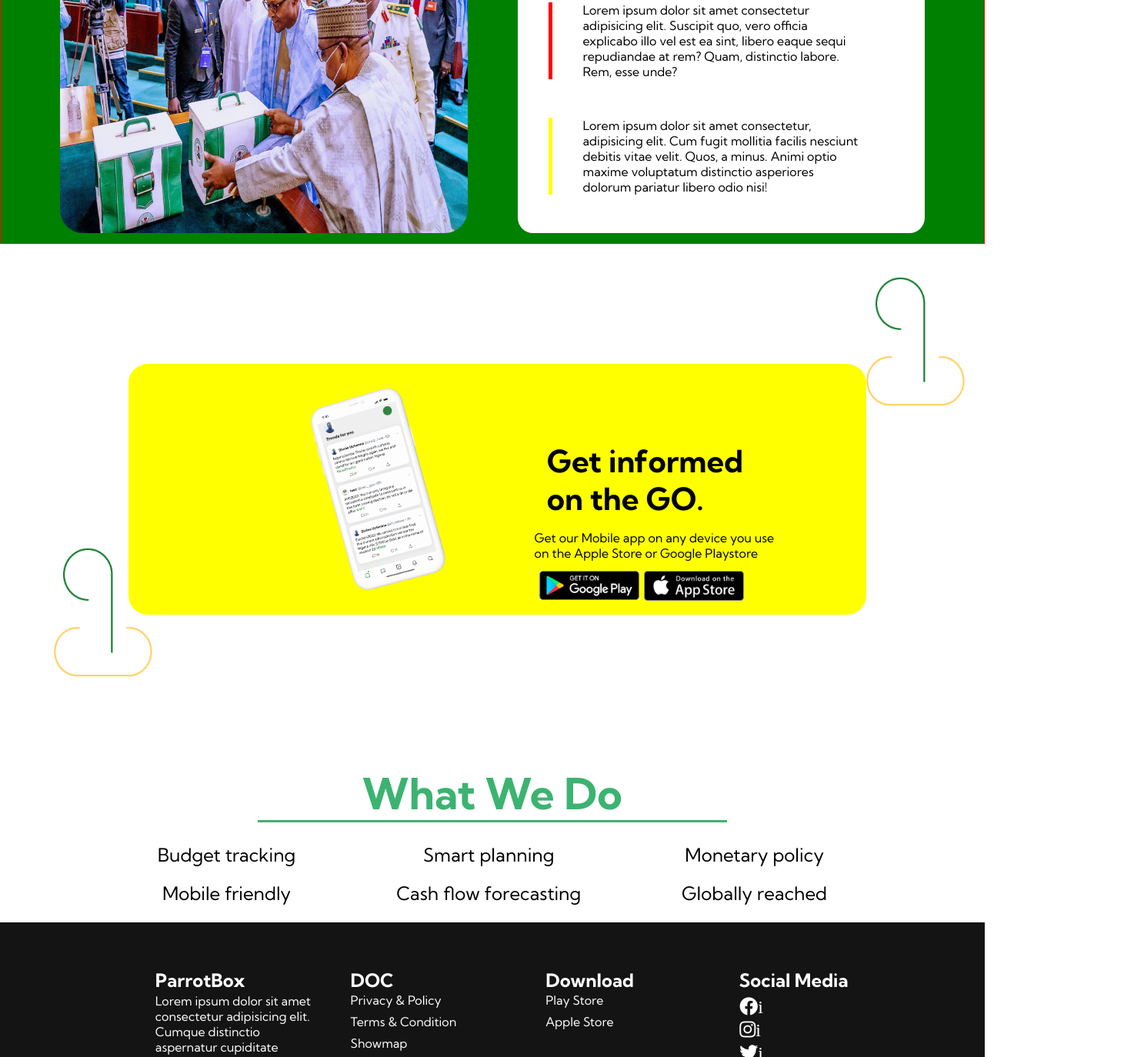
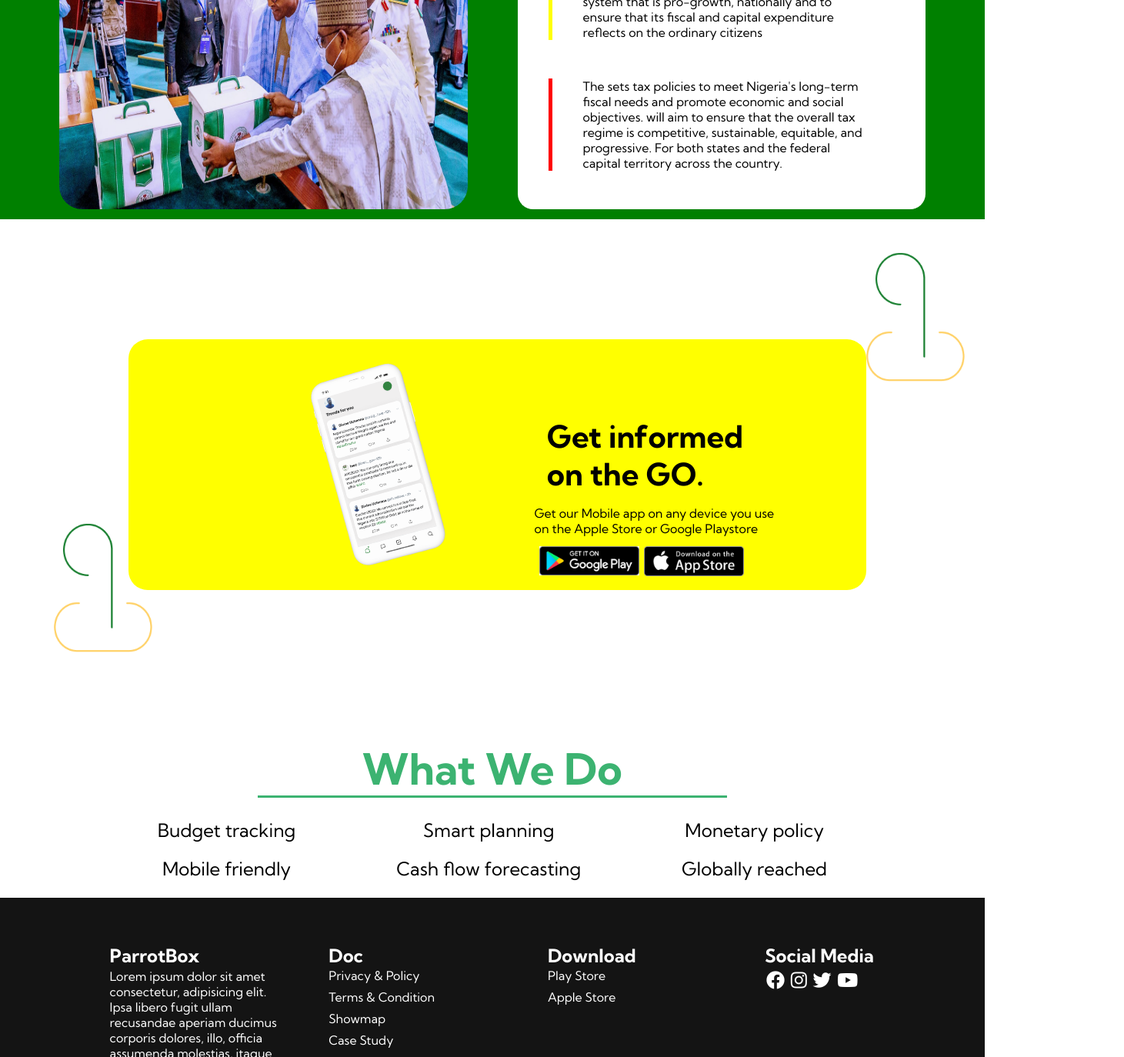
Before and after one commit to BaraClarkson/mySite, a plain HTML site: page index.html in a window 1280 px wide. Shown: the part 1426-2800 px from the top of the page at 77% size, 1461 px wide, since content can reach past the window. Drawn offline with Linux system fonts and the light colour scheme.

Commit message:
Update of literature

```diff
--- a/index.html
+++ b/index.html
@@ -44,10 +44,10 @@
           <h1>ParrotBox</h1>
           <h2>Building a better state, nation and community</h2>
           <p>
-            Lorem ipsum dolor sit amet consectetur adipisicing elit. Neque
-            reprehenderit incidunt eius a officiis! Placeat atque facilis magnam
-            veniam ipsum error ea voluptas voluptate perspiciatis non,
-            accusantium iusto vitae cumque!.
+            ParrotBox is a tech start-up that enables civil societies and
+            corporate individuals to have a simplified detail of budgets, what
+            we do and believe is making documents accesses enable and easy to
+            understand by different stakeholders.
           </p>
           <div class="wrap">
             <div class="search">
@@ -93,9 +93,9 @@
             Making budget tracking easy. Providing real-time mobile control
           </h3>
           <p>
-            simplifying your procurement process with on easy-to-use purchase
-            order software. Gain full control of cost and commitment from
-            purchase planning to invoice processing
+            We also have our platform ready to be accessed by mobile devices and
+            other smart gadgets, because we believe users should have
+            uninterrupted preview of policies that affects them.
           </p>
         </div>
         <div class="img2">
@@ -117,22 +117,22 @@
         </div>
         <div class="elect-lit">
           <p class="p1">
-            Lorem ipsum dolor sit amet consectetur, adipisicing elit. Cum fugit
-            mollitia facilis nesciunt debitis vitae velit. Quos, a minus. Animi
-            optio maxime voluptatum distinctio asperiores dolorum pariatur
-            libero odio nisi!
+            The Fiscal Policy (FP) Directorate of the Federal Government is
+            responsible for overall fiscal policy and fiscal and strategic
+            planning, comprising revenue, financing, expenditure planning, and
+            major reviews over the medium and long term. This is to achieve
+            fiscal sustainability and a fiscal tax and transfers system that is
+            pro-growth, nationally and to ensure that its fiscal and capital
+            expenditure reflects on the ordinary citizens
           </p>
           <p class="p2">
-            Lorem ipsum dolor sit amet consectetur adipisicing elit. Suscipit
-            quo, vero officia explicabo illo vel est ea sint, libero eaque sequi
-            repudiandae at rem? Quam, distinctio labore. Rem, esse unde?
+            The sets tax policies to meet Nigeria's long-term fiscal needs and
+            promote economic and social objectives. will aim to ensure that the
+            overall tax regime is competitive, sustainable, equitable, and
+            progressive. For both states and the federal capital territory
+            across the country.
           </p>
-          <p class="p3">
-            Lorem ipsum dolor sit amet consectetur, adipisicing elit. Cum fugit
-            mollitia facilis nesciunt debitis vitae velit. Quos, a minus. Animi
-            optio maxime voluptatum distinctio asperiores dolorum pariatur
-            libero odio nisi!
-          </p>
+          <p class="p3"></p>
         </div>
       </div>
       <div class="clearfix"></div>
@@ -207,16 +207,16 @@
           <div class="footer__link--items">
             <h2>ParrotBox</h2>
             <p>
-              Lorem ipsum dolor sit amet consectetur adipisicing elit. Cumque
-              distinctio aspernatur cupiditate voluptates maiores sapiente minus
-              voluptatum modi non possimus. Illum, modi natus amet dicta
-              veritatis iure voluptate eveniet rem!
+              Lorem ipsum dolor sit amet consectetur, adipisicing elit. Ipsa
+              libero fugit ullam recusandae aperiam ducimus corporis dolores,
+              illo, officia assumenda molestias, itaque adipisci non! Suscipit
+              adipisci doloremque enim magnam similique.
             </p>
           </div>
         </div>
         <div class="footer__link--wrapper">
           <div class="footer__link--items">
-            <h2>DOC</h2>
+            <h2>Doc</h2>
             <a href="/">Privacy & Policy</a>
             <a href="/">Terms & Condition</a>
             <a href="/">Showmap</a>
@@ -234,17 +234,17 @@
           <div class="social__icons">
             <h2>Social Media</h2>
             <a href="/" class="social__icon--link" target="_blank">
-              <i class="fab fa-facebook">i</i></a
-            >
+              <i class="fab fa-facebook"></i
+            ></a>
             <a href="/" class="social__icon--link" target="_blank">
-              <i class="fab fa-instagram">i</i></a
-            >
+              <i class="fab fa-instagram"></i
+            ></a>
             <a href="/" class="social__icon--link" target="_blank">
-              <i class="fab fa-twitter">i</i></a
-            >
+              <i class="fab fa-twitter"></i
+            ></a>
             <a href="/" class="social__icon--link" target="_blank">
-              <i class="fab fa-youtube">i</i></a
-            >
+              <i class="fab fa-youtube"></i
+            ></a>
           </div>
         </div>
       </div>
--- a/style.css
+++ b/style.css
@@ -40,7 +40,7 @@ header .nav .nav-bar {
 }
 header .nav .nav-bar li{
    display: inline-block;
-   padding: 0 1.5rem;
+   padding: 0 2.5rem;
    text-align: center;
 
 }
@@ -109,7 +109,7 @@ header .nav .nav-bar li a:hover {
 }
 .main__content p {
      padding: 20px 0px;
-     font-size: 15px;
+     font-size: 1rem;
      color: black;
     animation: paragragh .1s linear 1.2s backwards;
 }
@@ -246,7 +246,6 @@ header .nav .nav-bar li a:hover {
      border-radius: 30px;
 }
 .static{
-    border: 1px solid red;
     background-color: green;
 }
 .elect-lit{
@@ -463,7 +462,7 @@ header .nav .nav-bar li a:hover {
 }
 
 .footer__links {
-    max-width: 90%;
+    width: 100%;
     padding-left: 8%;
     display: grid;
     grid-template-columns: repeat(auto-fit, minmax(200px, 1fr));
@@ -478,7 +477,7 @@ header .nav .nav-bar li a:hover {
 .footer__link--wrapper {
     display: flex;
     max-width: 100%;
-    /* margin: 0 20px; */
+    /* margin: 0 20%; */
 }
 
  .footer__link--items {
@@ -519,20 +518,20 @@ header .nav .nav-bar li a:hover {
 .social__icon--link {
     color: #fff;
     font-size: 24px;
-    margin: 1%;
+    margin: 0 1%;
+    width: 100%;
 
 }
 .social__icons {
-    display: block;
+    display: flexbox;
     justify-content: space-between;
     align-items: center;
-    width: 20%;
+    width: 80%;
 }
 .social__icons h2{
     margin-bottom: 1%;
-    padding-bottom: 10%;
-    width: 500px;
     color: #fff;
+
 }
 
 
```
